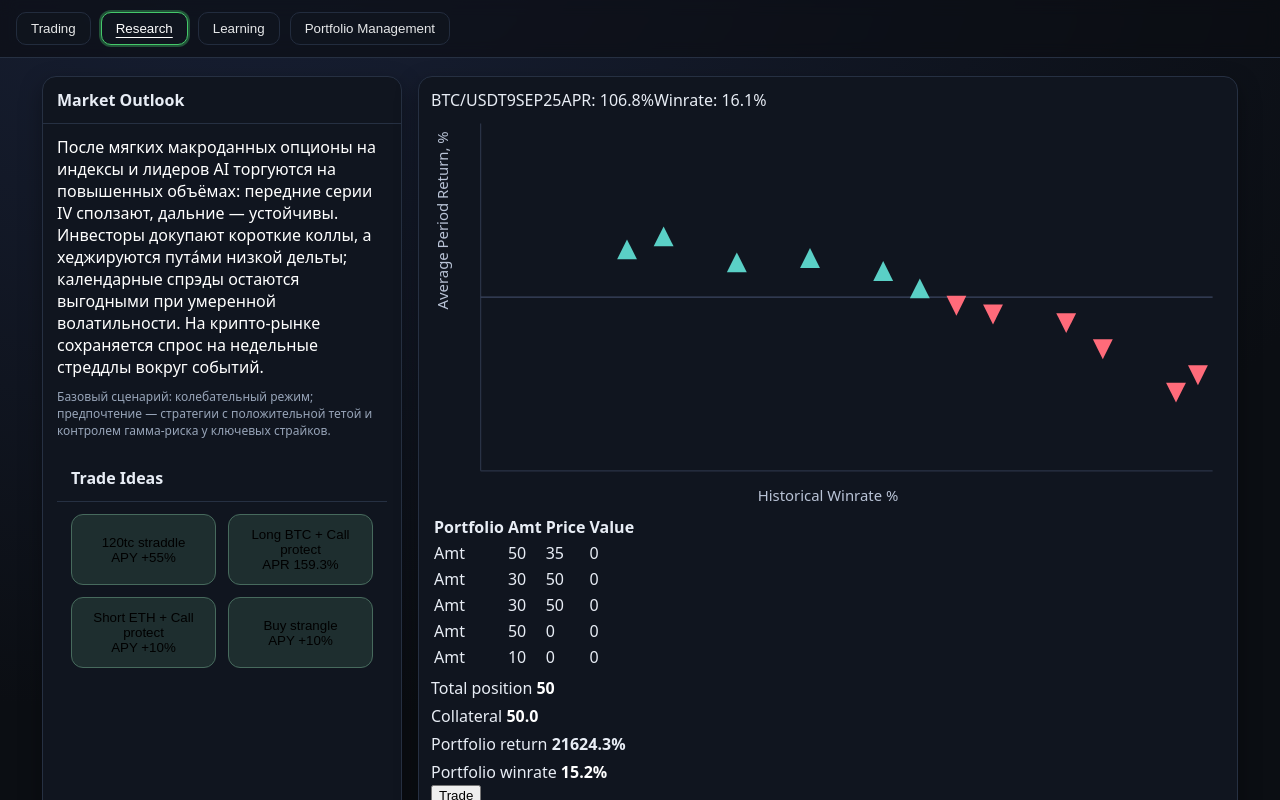
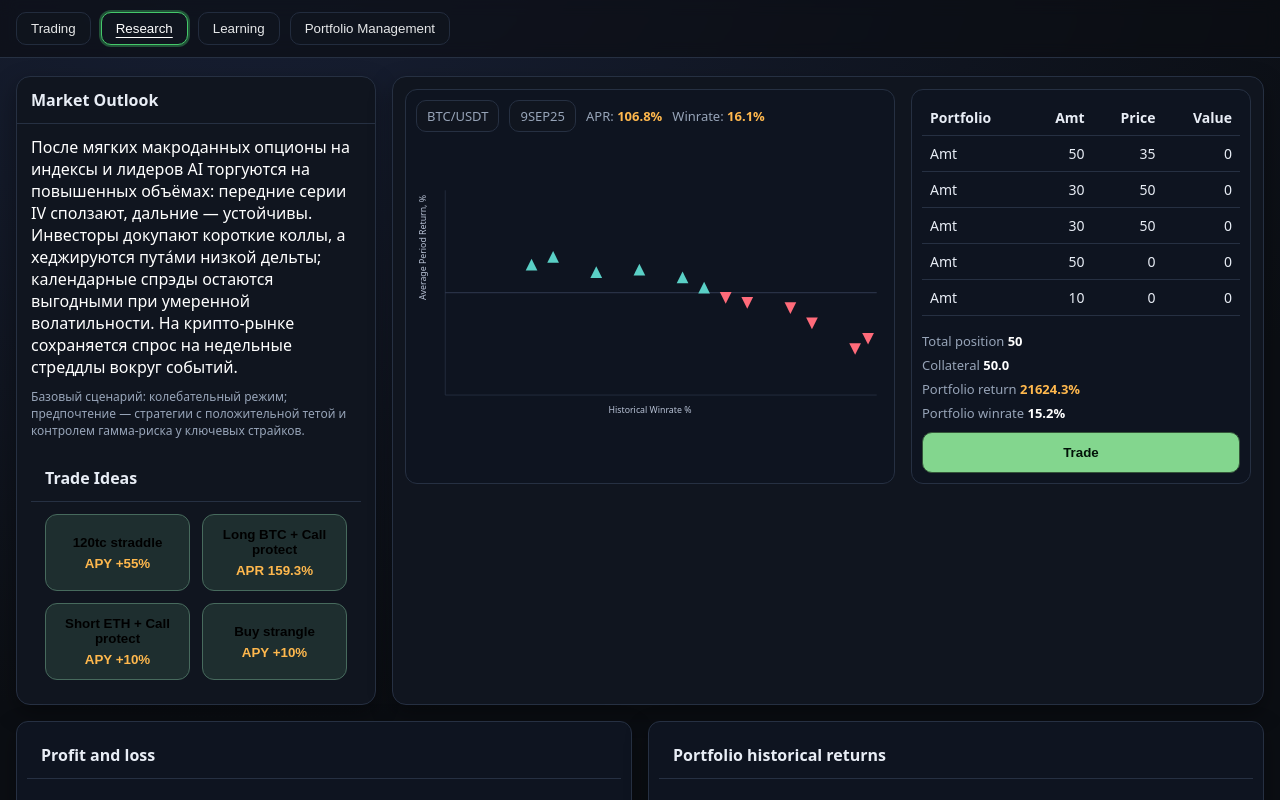
Before and after one commit to Lvrssmn/DWfront, a React (Vite) app: page / in a window 1280 px wide. Shown: the top 800 px of the page. Built offline with nearby package versions, Linux system fonts and the light colour scheme.

Commit message:
Update styles.css

```diff
--- a/src/styles.css
+++ b/src/styles.css
@@ -57,8 +57,6 @@ body{
   border:1px solid color-mix(in srgb, var(--accent) 35%, var(--line));
   border-radius:12px; padding:12px; cursor:pointer;
   transition: transform .12s ease, box-shadow .12s ease, border-color .12s;
-  .card .title{
-    color:#fff;
 }
 .card:hover{transform: translateY(-2px); box-shadow: 0 6px 16px rgba(0,0,0,.35); border-color: var(--accent)}
 .card .title{font-weight:700; margin-bottom:6px}
```
